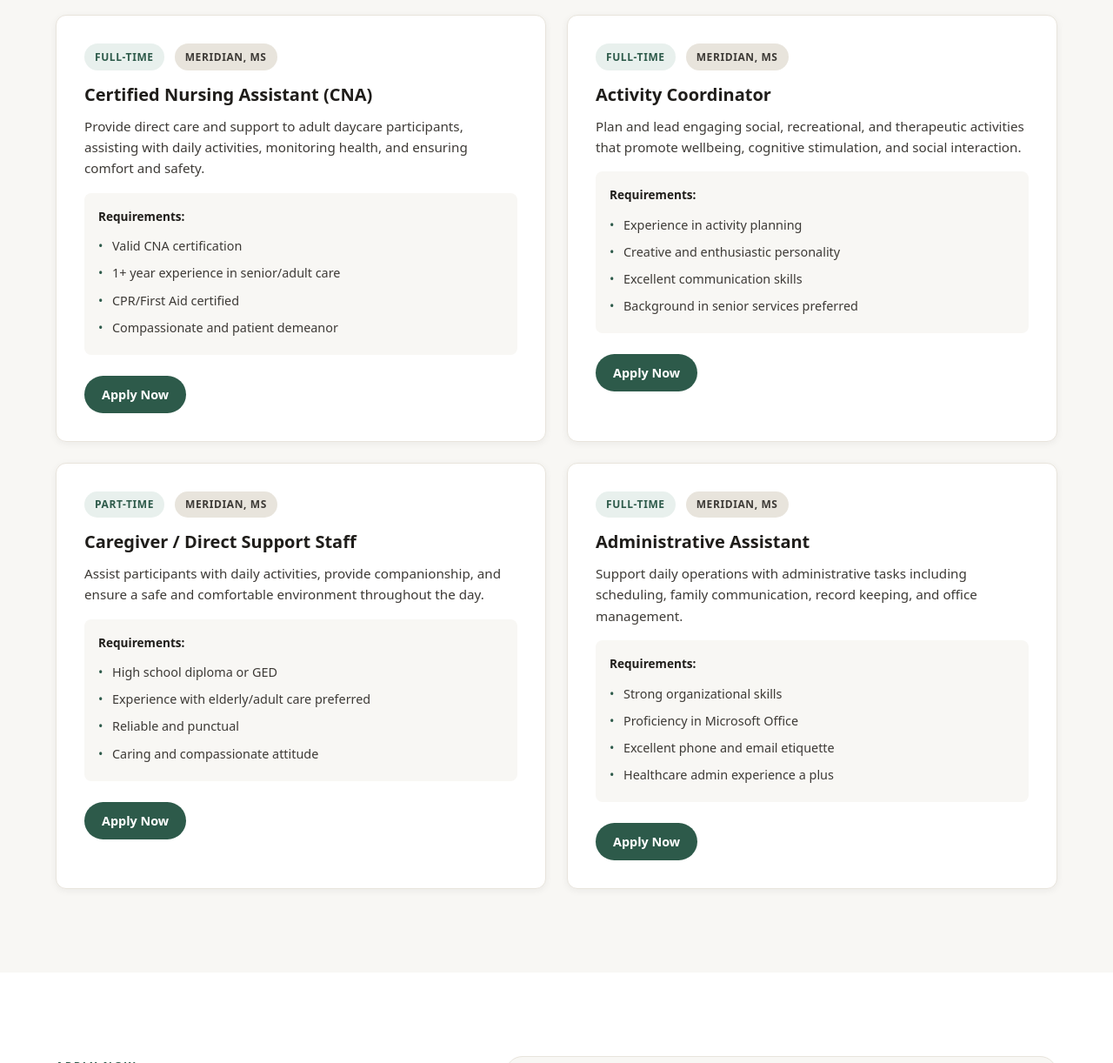
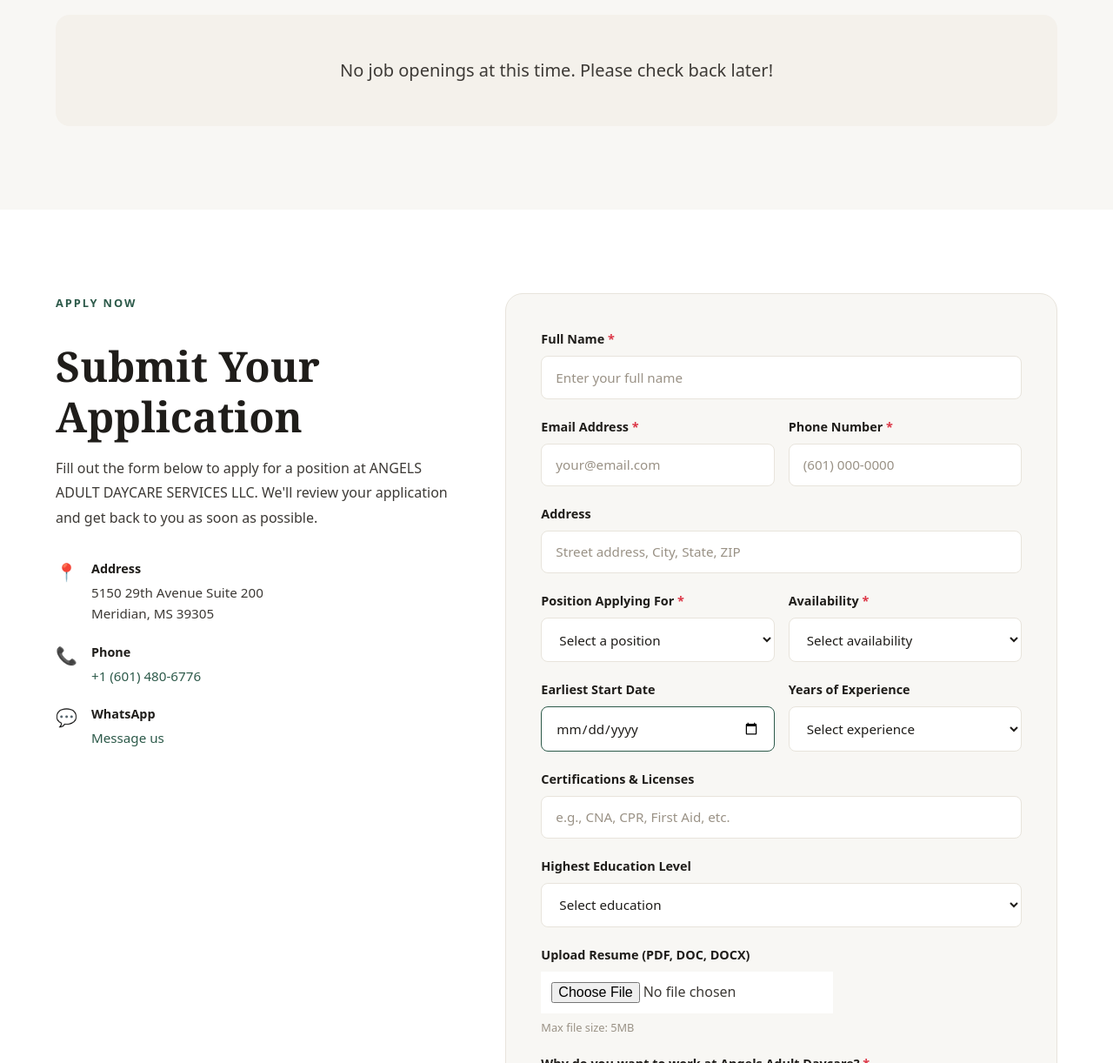
Before and after one commit to realakinolaisrael/ANGELS-ADULT-DAYCARE-SERVICES-LLC, a plain HTML site: page careers.html in a window 1280 px wide. Shown: the part 1400-2622 px from the top of the page at 87% size. Drawn offline with Linux system fonts and the light colour scheme.

Commit message:
feat: update careers page to display no job openings message

```diff
--- a/careers.html
+++ b/careers.html
@@ -107,86 +107,8 @@
           <p class="section-intro">Explore opportunities to join our growing team.</p>
         </div>
 
-        <div class="jobs-grid">
-          <!-- Job 1 -->
-          <article class="job-card">
-            <div class="job-header">
-              <span class="job-type">Full-Time</span>
-              <span class="job-location">Meridian, MS</span>
-            </div>
-            <h3>Certified Nursing Assistant (CNA)</h3>
-            <p>Provide direct care and support to adult daycare participants, assisting with daily activities, monitoring health, and ensuring comfort and safety.</p>
-            <div class="job-details">
-              <strong>Requirements:</strong>
-              <ul>
-                <li>Valid CNA certification</li>
-                <li>1+ year experience in senior/adult care</li>
-                <li>CPR/First Aid certified</li>
-                <li>Compassionate and patient demeanor</li>
-              </ul>
-            </div>
-            <a href="#apply" class="btn btn-primary btn-sm">Apply Now</a>
-          </article>
-
-          <!-- Job 2 -->
-          <article class="job-card">
-            <div class="job-header">
-              <span class="job-type">Full-Time</span>
-              <span class="job-location">Meridian, MS</span>
-            </div>
-            <h3>Activity Coordinator</h3>
-            <p>Plan and lead engaging social, recreational, and therapeutic activities that promote wellbeing, cognitive stimulation, and social interaction.</p>
-            <div class="job-details">
-              <strong>Requirements:</strong>
-              <ul>
-                <li>Experience in activity planning</li>
-                <li>Creative and enthusiastic personality</li>
-                <li>Excellent communication skills</li>
-                <li>Background in senior services preferred</li>
-              </ul>
-            </div>
-            <a href="#apply" class="btn btn-primary btn-sm">Apply Now</a>
-          </article>
-
-          <!-- Job 3 -->
-          <article class="job-card">
-            <div class="job-header">
-              <span class="job-type">Part-Time</span>
-              <span class="job-location">Meridian, MS</span>
-            </div>
-            <h3>Caregiver / Direct Support Staff</h3>
-            <p>Assist participants with daily activities, provide companionship, and ensure a safe and comfortable environment throughout the day.</p>
-            <div class="job-details">
-              <strong>Requirements:</strong>
-              <ul>
-                <li>High school diploma or GED</li>
-                <li>Experience with elderly/adult care preferred</li>
-                <li>Reliable and punctual</li>
-                <li>Caring and compassionate attitude</li>
-              </ul>
-            </div>
-            <a href="#apply" class="btn btn-primary btn-sm">Apply Now</a>
-          </article>
-
-          <!-- Job 4 -->
-          <article class="job-card">
-            <div class="job-header">
-              <span class="job-type">Full-Time</span>
-              <span class="job-location">Meridian, MS</span>
-            </div>
-            <h3>Administrative Assistant</h3>
-            <p>Support daily operations with administrative tasks including scheduling, family communication, record keeping, and office management.</p>
-            <div class="job-details">
-              <strong>Requirements:</strong>
-              <ul>
-                <li>Strong organizational skills</li>
-                <li>Proficiency in Microsoft Office</li>
-                <li>Excellent phone and email etiquette</li>
-                <li>Healthcare admin experience a plus</li>
-              </ul>
-            </div>
-            <a href="#apply" class="btn btn-primary btn-sm">Apply Now</a>
-          </article>
+        <div class="no-jobs-message" style="text-align: center; padding: 3rem 2rem; background: var(--cream); border-radius: 1rem;">
+          <p style="font-size: 1.25rem; color: var(--text-muted); margin: 0;">No job openings at this time. Please check back later!</p>
         </div>
       </div>
     </section>
```
